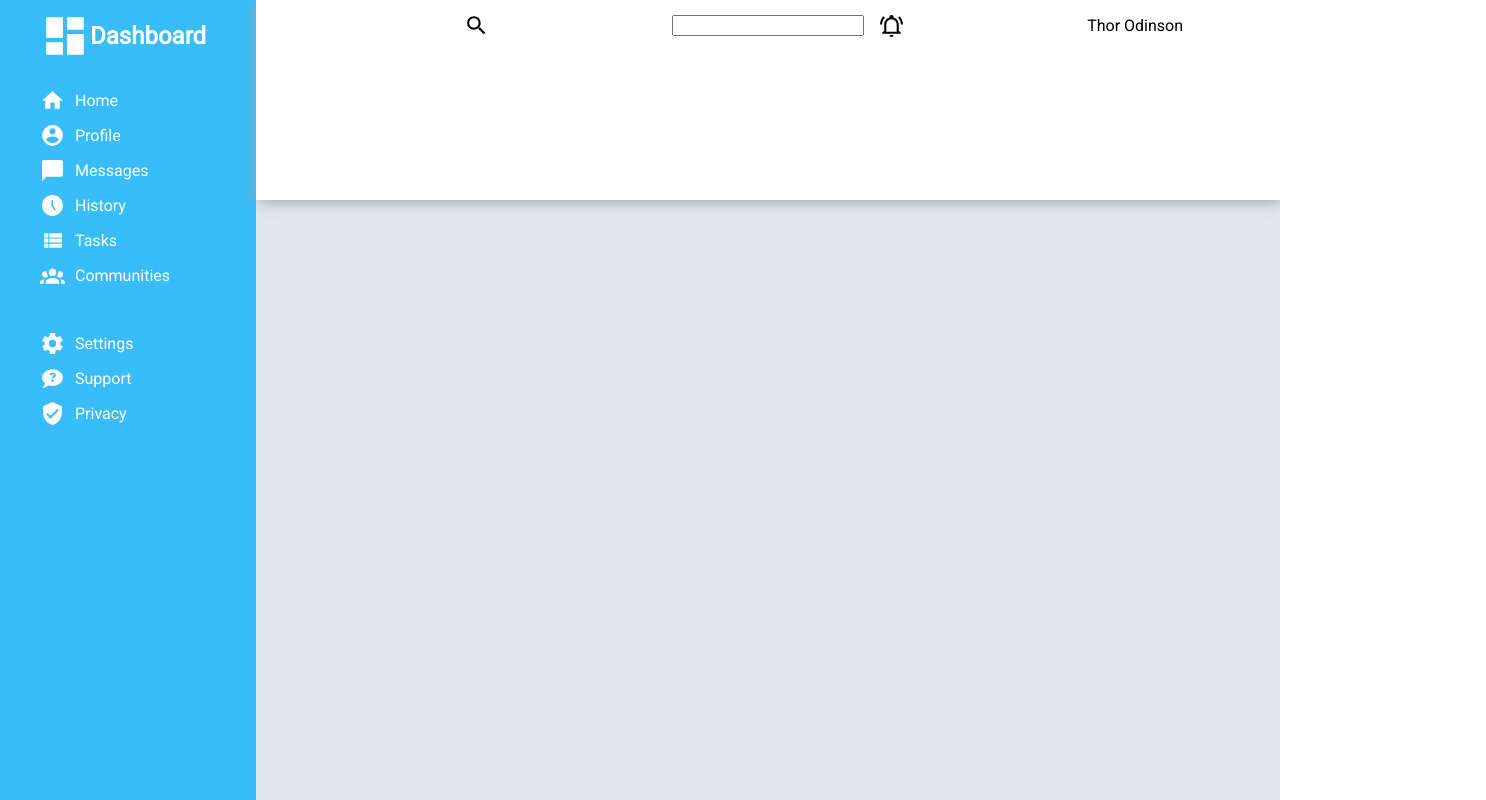
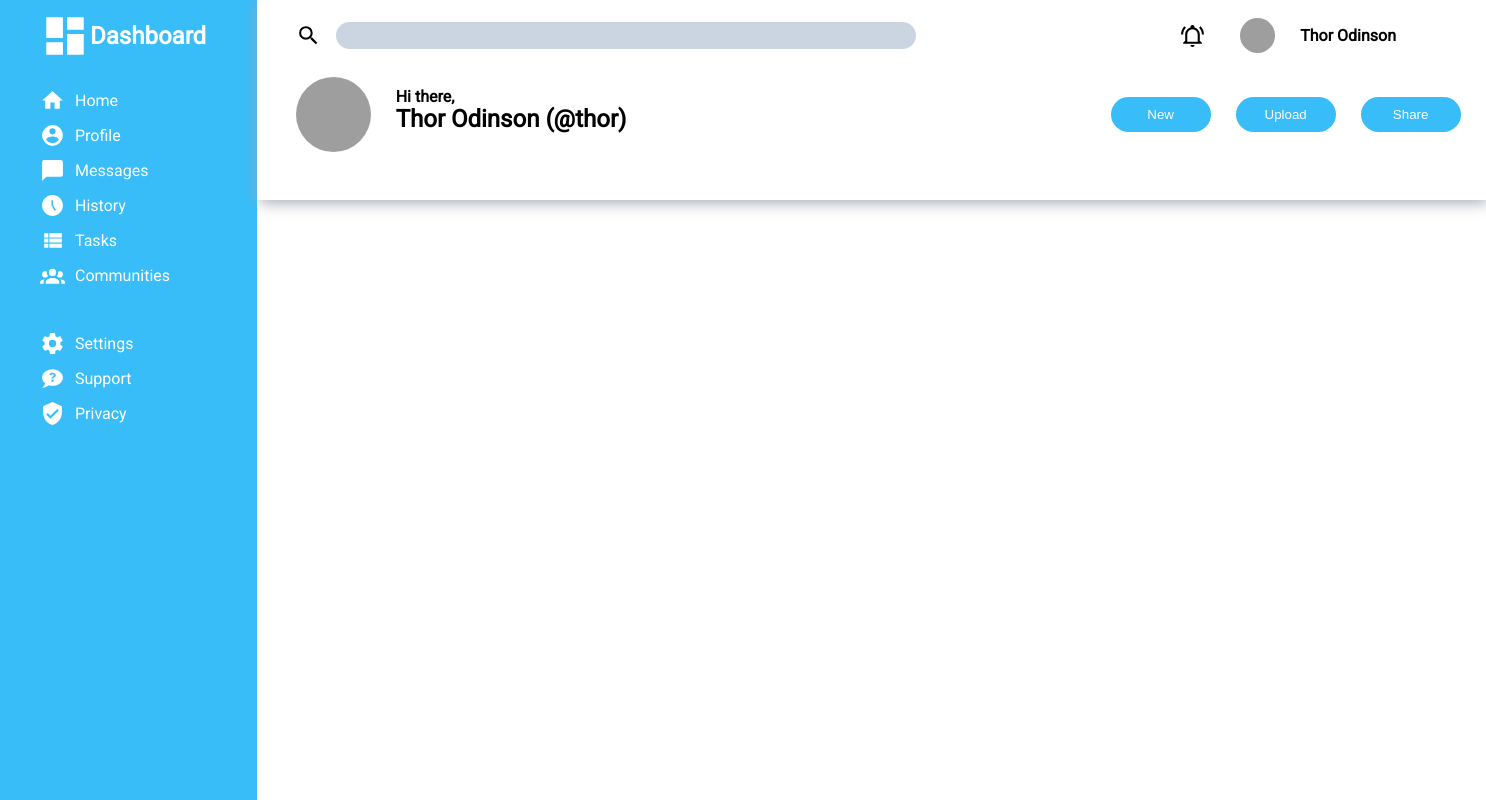
Before and after one commit to SLakehal27/Odin-Dashboard, a plain HTML site: page index.html in a window 1280 px wide. Shown: the whole page, 1486 px wide, since content can reach past the window. Drawn offline with Linux system fonts and the light colour scheme; grey boxes are pictures that could not be loaded.

Commit message:
Worked on the header section.

```diff
--- a/index.html
+++ b/index.html
@@ -16,7 +16,6 @@
 
                 <div class="mainoptions">
                     <ul>
-
                         <li>
                             <img src = "./images/home.svg" alt = "Home">
                             <a href="#">Home</a>
@@ -67,17 +66,35 @@
             <div class="header">
 
                 <div class="search">
-                    <div class="searchelem"></div>
-                    <img src = "./images/magnify.svg" alt = "searchicon" height="25px">
-                    <input class="searchbar">
-                    <img src = "./images/bell-ring-outline.svg" alt = "bellicon" height="25px">
-                    <p>Thor Odinson</p>
+
+                    <div class="searchelem">
+                        <img src = "./images/magnify.svg" alt = "searchicon" height="25px">
+                        <input class="searchbar">
+                    </div>
+
+                    <div class="profiledata">
+                        <img src = "./images/bell-ring-outline.svg" alt = "bellicon" height="25px">
+                        <img src = "./images/mark-harpur-K2s_YE031CA-unsplash.jpg" alt = "Profile Picture">
+                        <p>Thor Odinson</p>
+                    </div>
                 </div>
 
-                <div class="profileinfo">
 
+                <div class="profileoptions">
+                    <img src = "./images/mark-harpur-K2s_YE031CA-unsplash.jpg" alt = "Profile Picture">
+                    <div class="profile">
+                        <div class="profiletxt">
+                            <p>Hi there,</p>
+                            <p>Thor Odinson (@thor)</p>
+                        </div>
+                    </div>
+
+                    <div class="profilebtns">
+                        <button>New</button>
+                        <button>Upload</button>
+                        <button>Share</button>
+                    </div>
                 </div>
-            </div>
 
             <div class="projects">
 
--- a/styles.css
+++ b/styles.css
@@ -1,4 +1,3 @@
-
 @import url('https://fonts.googleapis.com/css2?family=Roboto&family=Ubuntu&display=swap');
 
 :root{
@@ -25,6 +24,7 @@ body{
     grid-template-rows: 72px 1fr 2fr;
     grid-column: 1;
     grid-row:1/5;
+    padding-right:4vw;
 }
 
 .sidebar .logo{
@@ -77,9 +77,100 @@ body{
 
 .search{
     display: grid;
-    grid-template-columns: 1fr 1fr 1fr 1fr 1fr;
+    grid-template-columns: 1fr 1fr;
+    align-items: center;
+    padding-top: 10px;
+}
+
+.searchelem > .searchbar{
+    width: 45vw;
+}
+
+.searchelem{
+    display: flex;
+    padding-left: 3vw;
     align-items: center;
     gap:15px;
+}
+
+.searchelem input{
+    border: none;
+    background: #cbd5e1;
+    border-radius: 25px;
+    height: 25px;
+}
+
+.profiledata{
+    display: grid;
+    grid-template-columns: 25px 25px 1fr;
+    justify-self: end;
+    padding-right: 7vw;
+    align-items: center;
+    gap:35px;
+}
+
+.profiledata p {
+    font-weight: bold;
+}
+
+.profiledata img:last-of-type
+{
+    border-radius: 50%;
+    width: 35px;
+    height: 35px;
+}
+
+.profileoptions{
+    display: grid;
+    grid-template-columns: 1fr 1fr 1fr 1fr;
+    padding-left: 3vw;
+    margin-top:10px;
+    align-items: center;
+    gap:25px;
+}
+
+.profile{
+    display: grid;
+    grid-template-columns: 180px 180px 300px;
+    gap:15px;
+}
+
+.profiletxt{
+    display: grid;
+    grid-template-rows: 10px 2fr;
+}
+.profiletxt p{
+    font-weight: bold;
+}
+.profiletxt p:first-child{
+    font-size: 16px;
+}
+
+.profiletxt p:last-child{
+    font-size: 24px;
+    width: 25vw;
+}
+
+.profileoptions img
+{
+    border-radius: 50%;
+    width: 75px;
+    height: 75px;
+}
+
+.profileoptions button{
+    border: none;
+    border-radius: 25px;
+    color:white;
+    background: #38bdf8;
+    height: 35px;
+    width: 100px;
+}
+
+.profilebtns{
+    display: flex;
+    gap:25px;
+    justify-content: flex-end;
 }
 
 /* -- Main content -- */
```
Also changed, not shown: 1 other file.
